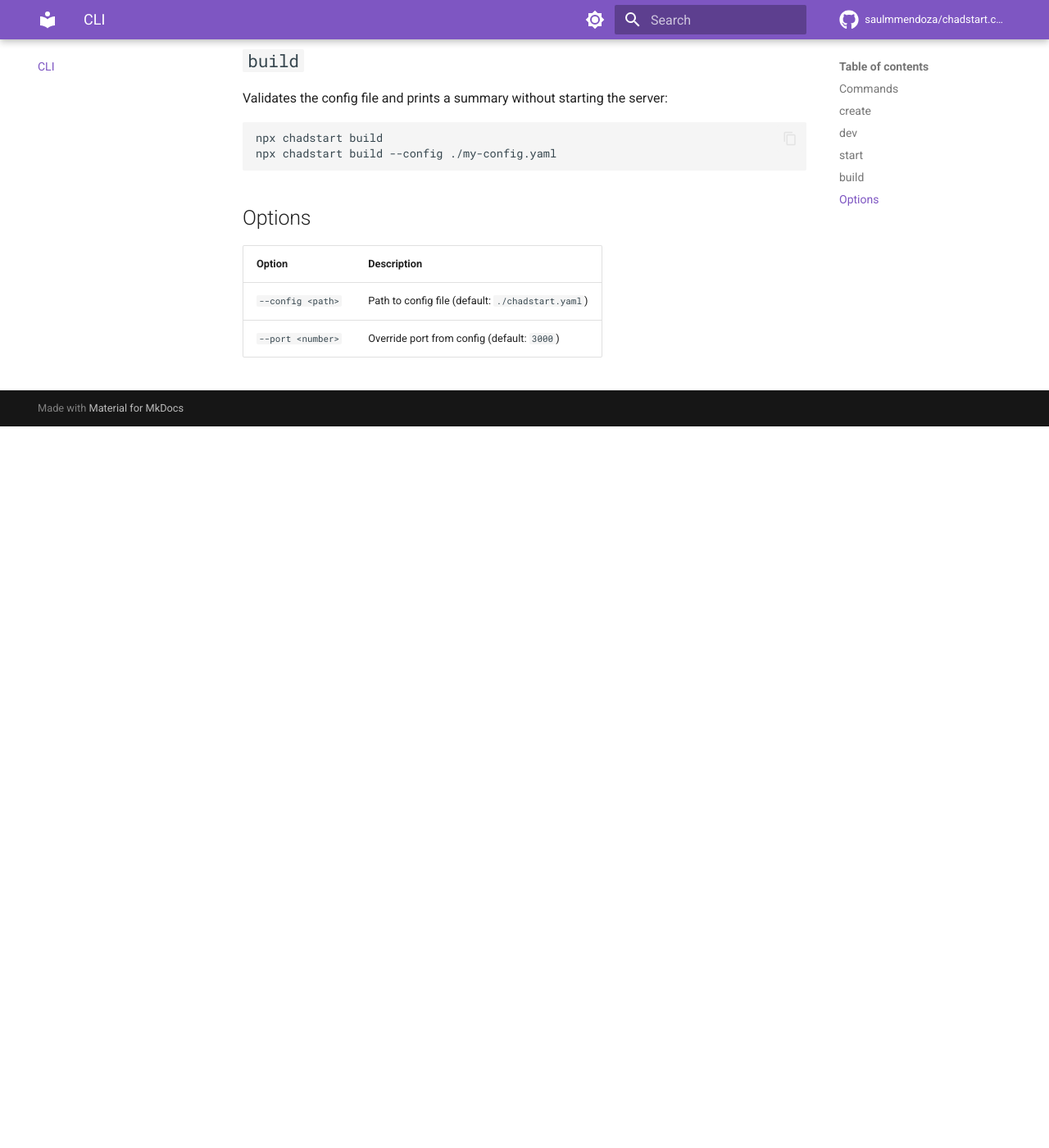
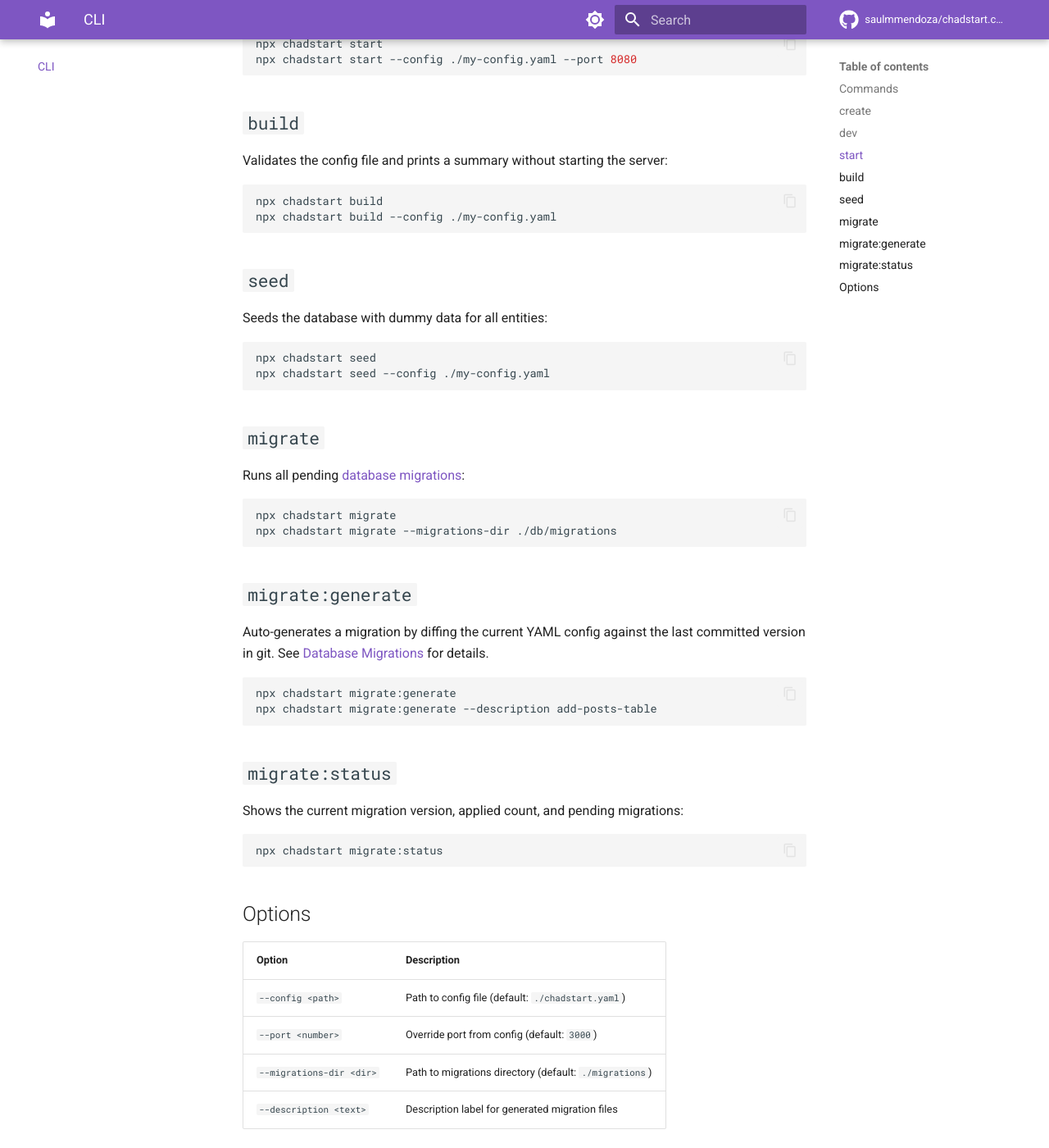
Before and after one commit to saulmmendoza/chadstart.com, an MkDocs documentation site: the page built from docs/cli.md, in a window 1280 px wide and 1400 px high, scrolled down 1019 px. Shown: the whole window at 82% size. Built offline with MkDocs 1.6.1 and Material for MkDocs 9.7.7, drawn with Linux system fonts in a browser that asks for light colours; comment, search, counter and statistics services are not loaded; before the commit the page ends 1539 px from its top, so only the background shows below that; some of the changed text lies outside the part shown.

Commit message:
Add documentation for database migrations
Co-authored-by: saulmmendoza <16737654+saulmmendoza@users.noreply.github.com>
Agent-Logs-Url: https://github.com/saulmmendoza/chadstart.com/sessions/63ab1eb1-bb2b-4a43-9688-fdc4f707142b

````diff
--- a/docs/cli.md
+++ b/docs/cli.md
@@ -9,6 +9,10 @@ npx chadstart create [path]                     # Create a new ChadStart project
 npx chadstart dev [--config path] [--port N]    # Hot-reload dev server
 npx chadstart start [--config path] [--port N]  # Production server
 npx chadstart build [--config path]             # Validate & summarize config
+npx chadstart seed [--config path]              # Seed the database with dummy data
+npx chadstart migrate [--migrations-dir dir]    # Run pending database migrations
+npx chadstart migrate:generate [--description]  # Generate migration from YAML diff
+npx chadstart migrate:status                    # Show current migration status
 ```
 
 ## `create`
@@ -48,9 +52,46 @@ npx chadstart build
 npx chadstart build --config ./my-config.yaml
 ```
 
+## `seed`
+
+Seeds the database with dummy data for all entities:
+
+```bash
+npx chadstart seed
+npx chadstart seed --config ./my-config.yaml
+```
+
+## `migrate`
+
+Runs all pending [database migrations](./migrations.md):
+
+```bash
+npx chadstart migrate
+npx chadstart migrate --migrations-dir ./db/migrations
+```
+
+## `migrate:generate`
+
+Auto-generates a migration by diffing the current YAML config against the last committed version in git. See [Database Migrations](./migrations.md) for details.
+
+```bash
+npx chadstart migrate:generate
+npx chadstart migrate:generate --description add-posts-table
+```
+
+## `migrate:status`
+
+Shows the current migration version, applied count, and pending migrations:
+
+```bash
+npx chadstart migrate:status
+```
+
 ## Options
 
 | Option | Description |
 |--------|-------------|
 | `--config <path>` | Path to config file (default: `./chadstart.yaml`) |
 | `--port <number>` | Override port from config (default: `3000`) |
+| `--migrations-dir <dir>` | Path to migrations directory (default: `./migrations`) |
+| `--description <text>` | Description label for generated migration files |
````
Also changed, not shown: docs/migrations.md (added, +260 -0 lines).
